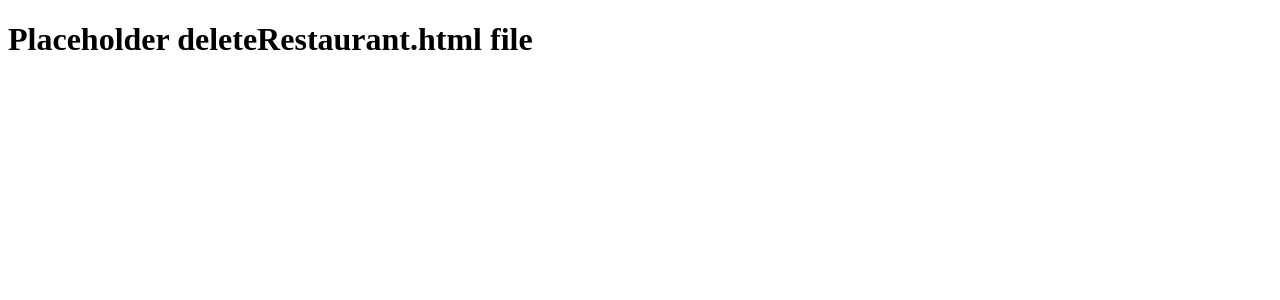
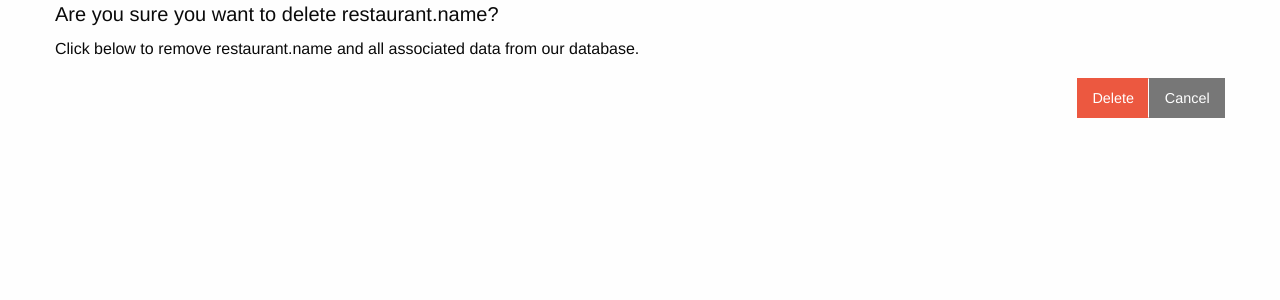
Before and after one commit to setagana/udacity-fullstack, a Flask app: template project-files/lesson-4/restaurantApp/templates/deleteRestaurant.html in a window 1280 px wide. Shown: the top 300 px of the page. Run offline with Flask 2, Linux system fonts and the light colour scheme; the template is opened without the code that fills it, so the values that code supplies are empty.

Commit message:
Adding delete menu item and delete restaurant pages, and course helper text on new menu item

```diff
--- a/project-files/lesson-4/restaurantApp/templates/deleteRestaurant.html
+++ b/project-files/lesson-4/restaurantApp/templates/deleteRestaurant.html
@@ -1,9 +1,29 @@
 <!DOCTYPE html>
 <html>
 <head>
-	<title></title>
+	<title>Remove restaurant.name</title>
+	<link rel="stylesheet" type="text/css" href="{{ url_for('static', filename='foundation.min.css' )}}" />
 </head>
 <body>
-	<h1>Placeholder deleteRestaurant.html file</h1>
+	<div class="row">
+		<div class="small-12 columns">
+			<h5>Are you sure you want to delete restaurant.name?</h5>
+		</div>
+	</div>
+	<div class="row">
+		<div class="small-12 columns">
+			<p>Click below to remove restaurant.name and all associated data from our database.</p>
+		</div>
+	</div>
+	<form action="{{ url_for('restaurantList') }}" method="POST">
+		<div class="row">
+			<div class="small-12 columns">
+				<div class="button-group float-right">
+					<input type="submit" class="alert button" value="Delete">
+					<a class="secondary button" href="{{ url_for('restaurantList') }}">Cancel</a>
+				</div>
+			</div>
+		</div>
+	</form>
 </body>
 </html>
--- a/project-files/lesson-4/restaurantApp/templates/newRestaurant.html
+++ b/project-files/lesson-4/restaurantApp/templates/newRestaurant.html
@@ -29,7 +29,7 @@
 		<div class="small-12 columns">
 			<div class="button-group float-right">
 				<input type="submit" class="success button" value="Add">
-				<a class="secondary button" href="#">Cancel</a>
+				<a class="secondary button" href="{{ url_for('restaurantList') }}">Cancel</a>
 			</div>
 		</div>
 	</div>
```
Also changed, not shown: project-files/lesson-4/restaurantApp/templates/deleteMenuItem.html (+22 -2 lines), project-files/lesson-4/restaurantApp/templates/editMenuItem.html (+29 -2 lines), project-files/lesson-4/restaurantApp/templates/newMenuItem.html (+4 -3 lines), project-files/lesson-4/restaurantApp/views.py (+8 -6 lines), 2 other files.
